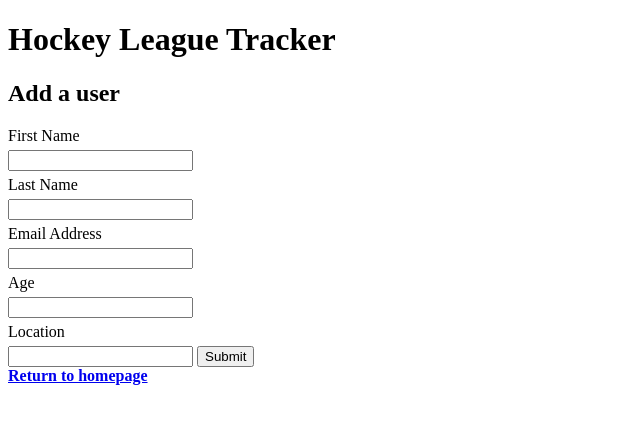
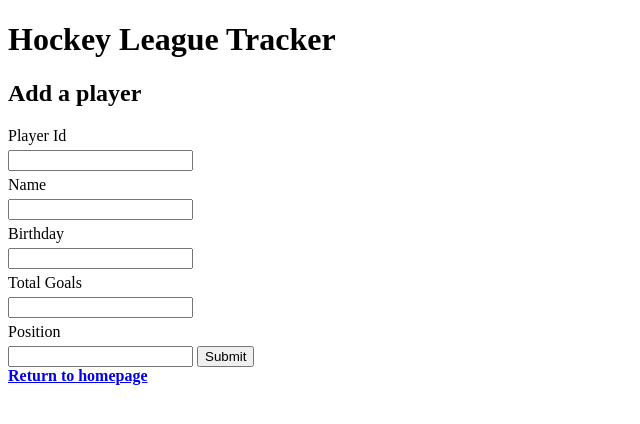
Before and after one commit to WilliamChenAB/SchoolDatabaseWebApp, a PHP site: page /insert.php in a window 1280 px wide. Shown: the top 424 px of the page, without its empty margins (0-640 px from the left). Run offline with PHP 8.4, Linux system fonts and the light colour scheme.

Commit message:
fix init, insert

```diff
--- a/public/data/init.php
+++ b/public/data/init.php
@@ -6,8 +6,6 @@ $connection = new PDO("mysql:host=$host", $username, $password, $options);
 
 try {
   $connection = new PDO("mysql:host=$host", $username, $password, $options);
-  $sql = "CREATE DATABASE $dbname ";
-  $connection->exec($sql);
   $sql = file_get_contents("../../data/init.sql");
   $connection->exec($sql);
 
--- a/public/insert.php
+++ b/public/insert.php
@@ -6,11 +6,11 @@ if (isset($_POST['submit'])) {
     $connection = new PDO($dsn, $username, $password, $options);
 
     $new_player = array(
-      "firstname" => $_POST['firstname'],
-      "lastname"  => $_POST['lastname'],
-      "email"     => $_POST['email'],
-      "age"       => $_POST['age'],
-      "location"  => $_POST['location']
+      "pid"          => $_POST['pid'],
+      "name"         => $_POST['name'],
+      "birthday"     => $_POST['birthday'],
+      "total_goals"  => $_POST['total_goals'],
+      "position"     => $_POST['position']
     );
 
     $sql = sprintf(
@@ -34,19 +34,19 @@ if (isset($_POST['submit'])) {
   > <?php echo $_POST['firstname']; ?> successfully added.
 <?php } ?>
 
-<h2>Add a user</h2>
+<h2>Add a player</h2>
 
 <form method="post">
-  <label for="firstname">First Name</label>
-  <input type="text" name="firstname" id="firstname">
-  <label for="lastname">Last Name</label>
-  <input type="text" name="lastname" id="lastname">
-  <label for="email">Email Address</label>
-  <input type="text" name="email" id="email">
-  <label for="age">Age</label>
-  <input type="text" name="age" id="age">
-  <label for="location">Location</label>
-  <input type="text" name="location" id="location">
+  <label for="pid">Player Id</label>
+  <input type="number" name="pid" id="pid">
+  <label for="name">Name</label>
+  <input type="text" name="name" id="name">
+  <label for="birthday">Birthday</label>
+  <input type="text" name="birthday" id="birthday">
+  <label for="total_goals">Total Goals</label>
+  <input type="text" name="total_goals" id="total_goals">
+  <label for="position">Position</label>
+  <input type="text" name="position" id="position">
   <input type="submit" name="submit" value="Submit">
 </form>
 
```
